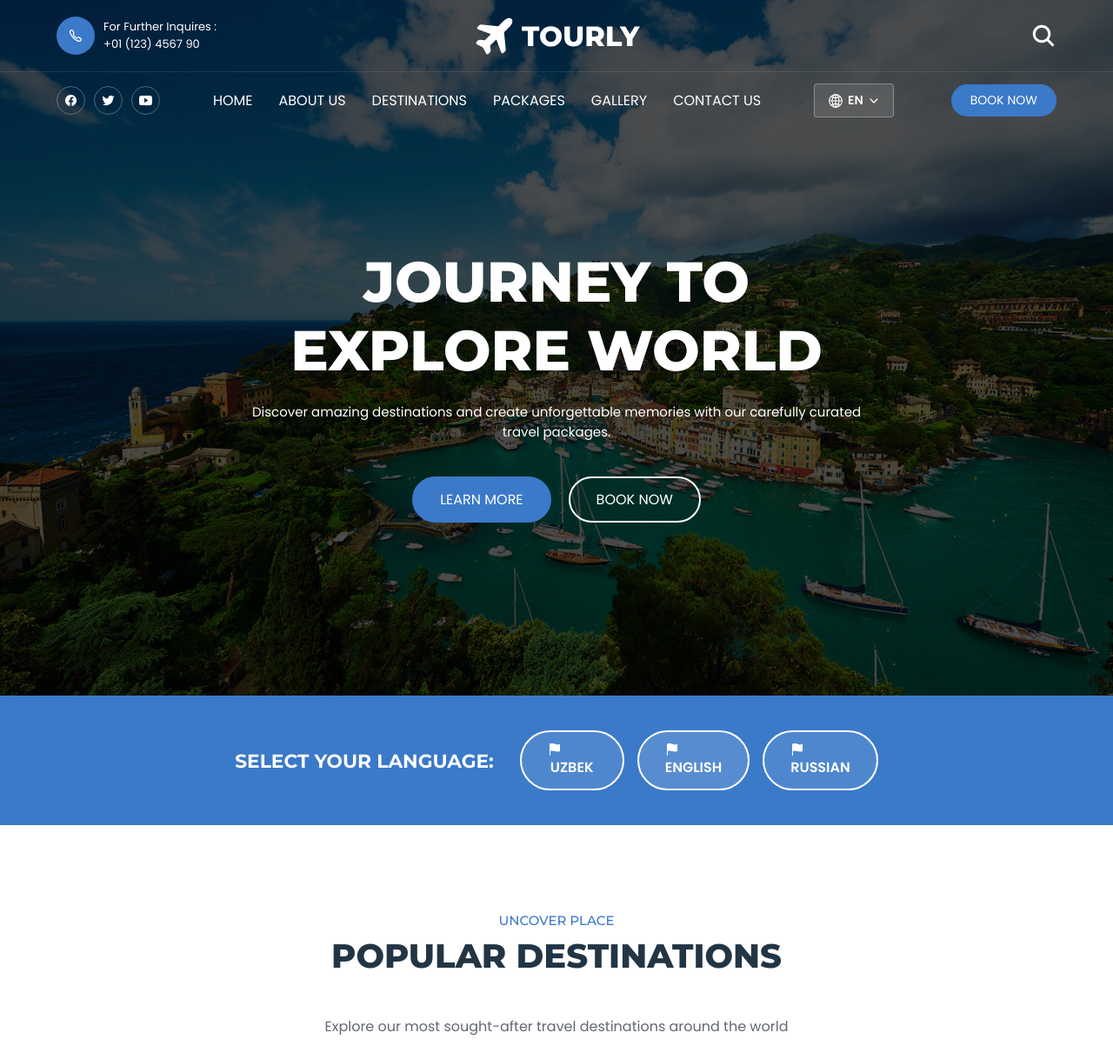
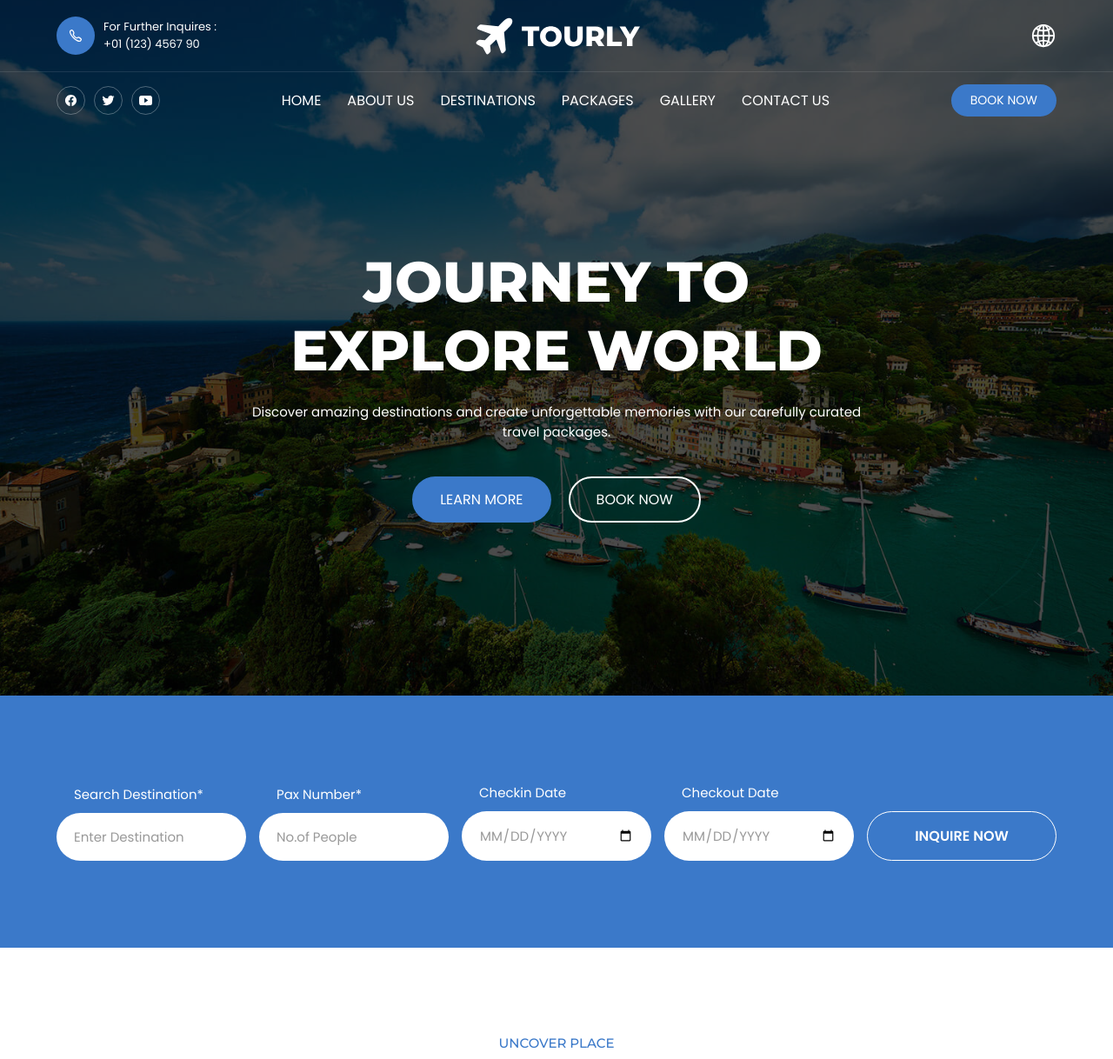
Before and after one commit to urolovforever/travel-site, a Django app: page /en/ in a window 1280 px wide. Shown: the top 1218 px of the page at 87% size. Run offline with Django 4.2, Linux system fonts and the light colour scheme; data that the repository does not hold is empty.

Commit message:
Move language switcher to header navigation
- Replace search icon with language dropdown (globe icon)
- Restore tour search section on homepage
- Language switcher now appears in header-btn-group
- Removed duplicate language switcher from header-bottom

```diff
--- a/templates/base.html
+++ b/templates/base.html
@@ -52,9 +52,27 @@
 
         <div class="header-btn-group">
 
-          <button class="search-btn" aria-label="Search">
-            <ion-icon name="search"></ion-icon>
-          </button>
+          <!-- Language Switcher -->
+          {% get_current_language as CURRENT_LANG %}
+          {% get_available_languages as LANGUAGES %}
+          <div class="language-switcher" style="position: relative; display: inline-block;">
+            <button class="search-btn" aria-label="Language" id="langDropdown">
+              <ion-icon name="globe-outline"></ion-icon>
+            </button>
+            <div class="lang-dropdown-menu" style="display: none; position: absolute; top: 100%; right: 0; background: white; box-shadow: 0 4px 12px rgba(0,0,0,0.15); border-radius: 4px; margin-top: 5px; min-width: 150px; z-index: 1000;">
+              {% for lang_code, lang_name in LANGUAGES %}
+                <form action="{% url 'set_language' %}" method="post">
+                  {% csrf_token %}
+                  <input name="next" type="hidden" value="{{ request.get_full_path }}">
+                  <input name="language" type="hidden" value="{{ lang_code }}">
+                  <button type="submit" class="lang-dropdown-item" style="width: 100%; text-align: left; padding: 10px 15px; border: none; background: {% if CURRENT_LANG == lang_code %}#f0f0f0{% else %}white{% endif %}; cursor: pointer; display: flex; align-items: center; gap: 8px; color: #333;">
+                    <ion-icon name="{% if CURRENT_LANG == lang_code %}checkmark-circle{% else %}radio-button-off{% endif %}" style="font-size: 16px;"></ion-icon>
+                    <span>{{ lang_name }}</span>
+                  </button>
+                </form>
+              {% endfor %}
+            </div>
+          </div>
 
           <button class="nav-open-btn" aria-label="Open Menu" data-nav-open-btn>
             <ion-icon name="menu-outline"></ion-icon>
@@ -96,30 +114,6 @@
           </ul>
 
         </nav>
-
-        <!-- Language Switcher Dropdown -->
-        <div class="language-switcher" style="position: relative; margin-right: 20px;">
-          {% get_current_language as CURRENT_LANG %}
-          {% get_available_languages as LANGUAGES %}
-          <button class="btn btn-outline" id="langDropdown" style="background: rgba(255,255,255,0.1); border: 1px solid rgba(255,255,255,0.3); color: white; padding: 8px 15px; cursor: pointer; border-radius: 4px; display: flex; align-items: center; gap: 5px;">
-            <ion-icon name="globe-outline" style="font-size: 18px;"></ion-icon>
-            <span>{{ CURRENT_LANG|upper }}</span>
-            <ion-icon name="chevron-down-outline" style="font-size: 14px;"></ion-icon>
-          </button>
-          <div class="lang-dropdown-menu" style="display: none; position: absolute; top: 100%; right: 0; background: white; box-shadow: 0 4px 12px rgba(0,0,0,0.15); border-radius: 4px; margin-top: 5px; min-width: 150px; z-index: 1000;">
-            {% for lang_code, lang_name in LANGUAGES %}
-              <form action="{% url 'set_language' %}" method="post">
-                {% csrf_token %}
-                <input name="next" type="hidden" value="{{ request.get_full_path }}">
-                <input name="language" type="hidden" value="{{ lang_code }}">
-                <button type="submit" class="lang-dropdown-item" style="width: 100%; text-align: left; padding: 10px 15px; border: none; background: {% if CURRENT_LANG == lang_code %}#f0f0f0{% else %}white{% endif %}; cursor: pointer; display: flex; align-items: center; gap: 8px; color: #333;">
-                  <ion-icon name="{% if CURRENT_LANG == lang_code %}checkmark-circle{% else %}radio-button-off{% endif %}" style="font-size: 16px;"></ion-icon>
-                  <span>{{ lang_name }}</span>
-                </button>
-              </form>
-            {% endfor %}
-          </div>
-        </div>
 
         <button class="btn btn-primary">{% trans "Book Now" %}</button>
 
--- a/templates/index.html
+++ b/templates/index.html
@@ -23,28 +23,32 @@
   </div>
 </section>
 
-<!-- LANGUAGE SELECTOR SECTION -->
-<section class="tour-search" style="background: var(--bright-navy-blue); padding: 40px 0;">
+<!-- TOUR SEARCH -->
+<section class="tour-search">
   <div class="container">
-    <div style="display: flex; justify-content: center; align-items: center; gap: 30px; flex-wrap: wrap;">
-      <h3 class="h3" style="color: white; margin: 0;">{% trans "Select Your Language" %}:</h3>
+    <form action="{% url 'packages:package_list' %}" method="get" class="tour-search-form">
+      <div class="input-wrapper">
+        <label for="destination" class="input-label">{% trans "Search Destination" %}*</label>
+        <input type="text" name="destination" id="destination" placeholder="{% trans 'Enter Destination' %}" class="input-field">
+      </div>
 
-      <div class="language-selector-buttons" style="display: flex; gap: 15px; flex-wrap: wrap;">
-        {% get_current_language as CURRENT_LANG %}
-        {% get_available_languages as LANGUAGES %}
-        {% for lang_code, lang_name in LANGUAGES %}
-          <form action="{% url 'set_language' %}" method="post" style="display: inline;">
-            {% csrf_token %}
-            <input name="next" type="hidden" value="{{ request.get_full_path }}">
-            <input name="language" type="hidden" value="{{ lang_code }}">
-            <button type="submit" class="btn {% if CURRENT_LANG == lang_code %}btn-secondary{% else %}btn-outline{% endif %}" style="min-width: 120px; background: {% if CURRENT_LANG == lang_code %}var(--united-nations-blue){% else %}rgba(255,255,255,0.1){% endif %}; border: 2px solid white; color: white; font-weight: 600; padding: 12px 30px;">
-              <ion-icon name="{% if lang_code == 'uz' %}flag{% elif lang_code == 'en' %}flag{% else %}flag{% endif %}" style="vertical-align: middle; margin-right: 5px;"></ion-icon>
-              {{ lang_name }}
-            </button>
-          </form>
-        {% endfor %}
+      <div class="input-wrapper">
+        <label for="people" class="input-label">{% trans "Pax Number" %}*</label>
+        <input type="number" name="people" id="people" placeholder="{% trans 'No.of People' %}" class="input-field">
       </div>
-    </div>
+
+      <div class="input-wrapper">
+        <label for="checkin" class="input-label">{% trans "Checkin Date" %}</label>
+        <input type="date" name="checkin" id="checkin" class="input-field">
+      </div>
+
+      <div class="input-wrapper">
+        <label for="checkout" class="input-label">{% trans "Checkout Date" %}</label>
+        <input type="date" name="checkout" id="checkout" class="input-field">
+      </div>
+
+      <button type="submit" class="btn btn-secondary">{% trans "Inquire now" %}</button>
+    </form>
   </div>
 </section>
 
```
